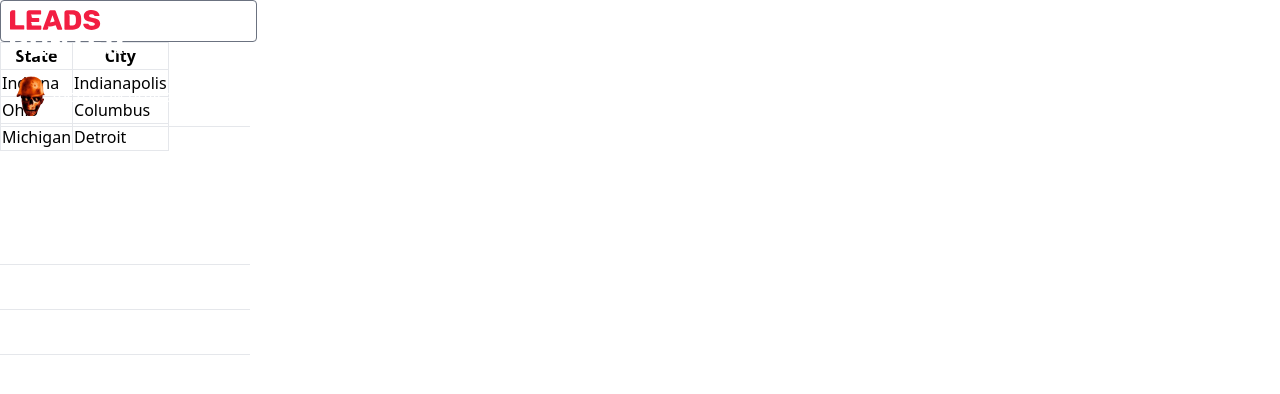
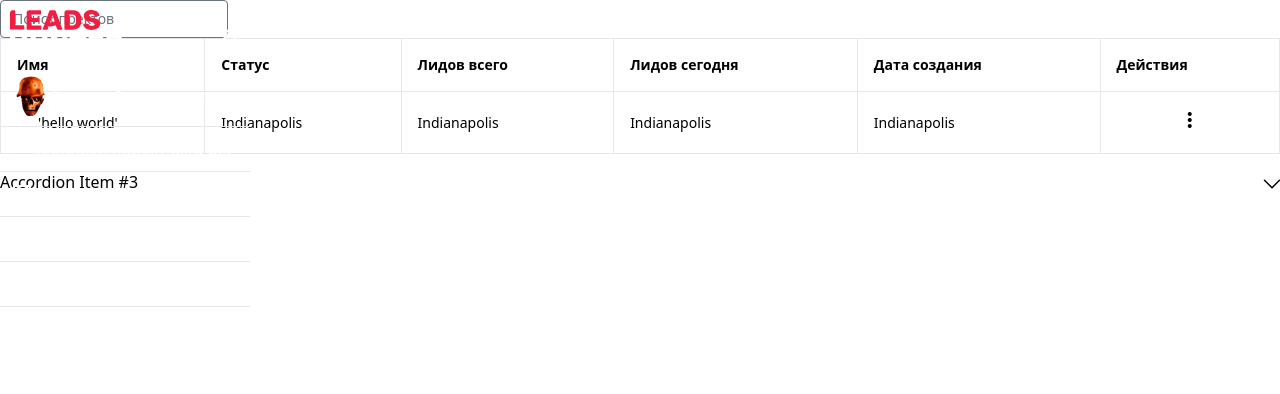
Before and after one commit to BRITVA-hp/leads-hunter-crm, a Vue app: page / in a window 1280 px wide. Shown: the top 394 px of the page. Built offline with nearby package versions, Linux system fonts and the light colour scheme; what tw-elements would draw is missing.

Commit message:
fix accordion

```diff
--- a/src/assets/sass/style.sass
+++ b/src/assets/sass/style.sass
@@ -7,4 +7,5 @@
 @import "templates/loader"
 @import "templates/registrations"
 @import "templates/sidebar"
+@import "templates/projects"
 @import "media"
--- /dev/null
+++ b/src/assets/sass/templates/_projects.sass
@@ -0,0 +1,4 @@
+.project
+  &__initials
+    min-width: 36px
+    min-height: 36px
--- a/src/components/Sidebar.vue
+++ b/src/components/Sidebar.vue
@@ -16,7 +16,7 @@
 
     <div
       :class="{'hover:bg-zinc-600 duration-300' : sidebarActive}"
-      class="sidebar--active__item accordion" id="sidenavUser">
+      class="sidebar--active__item" id="sidenavUser">
 
       <div class="sidebar--active__show sidebar__hover cursor-pointer relative w-12 h-12 flex justify-center items-center hover:bg-zinc-600 duration-300 p-2">
         <img class="block" src="../assets/img/avatar-default.png" alt="avatar">
@@ -51,8 +51,9 @@
         </div>
       </div>
 
+      <div class="accordion-header" id="sidenavUserHeader">
         <button class="
-        accordion-button
+          relative
           collapsed
           sidebar__user__button
           sidebar--active__hide
@@ -66,10 +67,11 @@
           hover:bg-zinc-600
           duration-300"
           type="button"
-        data-bs-toggle="collapse"
           data-bs-target="#sidenavUserMenu"
           aria-expanded="false"
-        aria-controls="sidenavUserMenu">
+          aria-controls="sidenavUserMenu"
+          data-te-collapse-collapsed
+          data-te-collapse-init>
 
           <div class="w-10 h-10 overflow-hidden flex justify-center items-center">
             <img src="../assets/img/avatar-default.png" alt="avatar">
@@ -77,8 +79,10 @@
 
           <p class="text-ellipsis overflow-hidden whitespace-nowrap">Тестовый пользователь</p>
         </button>
-      <div id="sidenavUserMenu" class="sidebar--active__hide accordion-collapse collapse max-h-80 overflow-auto border-b border-gray-500"
-           data-bs-parent="#sidenavUser">
+      </div>
+
+      <div id="sidenavUserMenu" class="sidebar--active__hide accordion-collapse collapse max-h-80 overflow-auto border-b border-gray-500 !visible hidden"
+           data-bs-parent="#sidenavUser" data-te-collapse-item aria-labelledby="sidenavUserHeader" data-te-parent="#sidenavUser">
         <ul class="p-2.5 text-gray-100">
           <li>
               <router-link class="flex items-center gap-1.5 w-full text-sm leading-none hover:bg-zinc-600 p-1.5 duration-300 rounded" to="/">
@@ -110,12 +114,11 @@
 
     <div
       :class="{ 'hover:bg-zinc-600 duration-300' : sidebarActive }"
-      class="sidebar--active__item dropdown relative">
+      class="sidebar--active__item relative" data-te-dropdown-ref>
 
       <button
         class="
         sidebar--active__show
-        dropdown-toggle
         w-full
         flex
         items-center
@@ -126,8 +129,8 @@
         p-2"
         type="button"
         id="sidenavProjectsButton"
-        data-bs-toggle="dropdown"
-        aria-expanded="false">
+        aria-expanded="false"
+        data-te-dropdown-toggle-ref>
 
         <span class="material-icons-outlined">
         format_list_bulleted
@@ -136,7 +139,6 @@
 
       <button
         class="
-        dropdown-toggle
         w-full
         flex
         items-center
@@ -149,8 +151,8 @@
         sidebar--active__hide"
         type="button"
         id="sidenavProjectsButton"
-        data-bs-toggle="dropdown"
-        aria-expanded="false">
+        aria-expanded="false"
+        data-te-dropdown-toggle-ref>
 
         <span class="material-icons-outlined">
         format_list_bulleted
@@ -175,7 +177,7 @@
       </button>
       <ul id="sidenavProjectsList"
           class="
-          dropdown-menu
+          [&[data-te-dropdown-show]]:block
           bg-zinc-500
           shadow-xl
           w-full
@@ -188,8 +190,9 @@
           border
           border-gray-500
           p-2
-          text-gray-100"
-           aria-labelledby="sidenavProjectsButton">
+          text-gray-100
+          z-10"
+           aria-labelledby="sidenavProjectsButton" data-te-dropdown-menu-ref>
         <li class="dropdown-item">
           <router-link class="block w-full text-sm leading-none hover:bg-zinc-700 p-1.5 duration-300 rounded text-ellipsis overflow-hidden whitespace-nowrap" to="/">
             1. Ещё проект
--- a/src/components/projects/Projects.vue
+++ b/src/components/projects/Projects.vue
@@ -1,29 +1,102 @@
 <template>
-  <div class="w-full pt-10">
-    <input type="text" class="form-input rounded">
+  <div class="w-full p-3">
+    <div class="mb-2">
+      <input type="text" placeholder="Поиск пректов" class="form-input border-slate-300 text-sm rounded">
+    </div>
 
-    <table class="border-collapse border border-slate-500 ...">
-      <thead>
+    <div class="overflow-x-auto pb-16">
+      <table class="border-collapse w-full border border-slate-400 dark:border-slate-500 bg-white dark:bg-slate-800 text-sm shadow-sm">
+        <thead class="bg-slate-50 dark:bg-slate-700">
         <tr>
-        <th class="border border-slate-600 ...">State</th>
-        <th class="border border-slate-600 ...">City</th>
+          <th class="border border-slate-300 dark:border-slate-600 font-semibold p-4 text-slate-900 dark:text-slate-200 text-left">Имя</th>
+          <th class="border border-slate-300 dark:border-slate-600 font-semibold p-4 text-slate-900 dark:text-slate-200 text-left">Статус</th>
+          <th class="border border-slate-300 dark:border-slate-600 font-semibold p-4 text-slate-900 dark:text-slate-200 text-left">Лидов всего</th>
+          <th class="border border-slate-300 dark:border-slate-600 font-semibold p-4 text-slate-900 dark:text-slate-200 text-left">Лидов сегодня</th>
+          <th class="border border-slate-300 dark:border-slate-600 font-semibold p-4 text-slate-900 dark:text-slate-200 text-left">Дата создания</th>
+          <th class="border border-slate-300 dark:border-slate-600 font-semibold p-4 text-slate-900 dark:text-slate-200 text-left">Действия</th>
         </tr>
         </thead>
         <tbody>
         <tr>
-        <td class="border border-slate-700 ...">Indiana</td>
-        <td class="border border-slate-700 ...">Indianapolis</td>
-      </tr>
-      <tr>
-        <td class="border border-slate-700 ...">Ohio</td>
-        <td class="border border-slate-700 ...">Columbus</td>
-      </tr>
-      <tr>
-        <td class="border border-slate-700 ...">Michigan</td>
-        <td class="border border-slate-700 ...">Detroit</td>
+          <td class="border border-slate-300 dark:border-slate-700 p-2 text-slate-500 dark:text-slate-400">
+            <div class="flex items-center gap-x-2">
+              <div class="project__initials bg-blue-900 w-9 h-9 rounded-full text-white flex items-center justify-center">
+                {{ initials('hello world') }}
+              </div>
+              <span>'hello world'</span>
+            </div>
+          </td>
+          <td class="border border-slate-300 dark:border-slate-700 p-4 text-slate-500 dark:text-slate-400">Indianapolis</td>
+          <td class="border border-slate-300 dark:border-slate-700 p-4 text-slate-500 dark:text-slate-400">Indianapolis</td>
+          <td class="border border-slate-300 dark:border-slate-700 p-4 text-slate-500 dark:text-slate-400">Indianapolis</td>
+          <td class="border border-slate-300 dark:border-slate-700 p-4 text-slate-500 dark:text-slate-400">Indianapolis</td>
+          <td class="border border-slate-300 dark:border-slate-700 p-4 text-slate-500 dark:text-slate-400">
+
+            <div class="relative" data-te-dropdown-ref>
+
+              <div id="projectActionsButton" class="cursor-pointer text-center" data-bs-toggle="dropdown" aria-expanded="false" data-te-dropdown-toggle-ref>
+                <span class="material-icons-outlined">
+                more_vert
+                </span>
+              </div>
+
+              <ul class="[&[data-te-dropdown-show]]:block absolute hidden border border-slate-300 bg-slate-200 left-0 min-w-full rounded text-slate-800 font-semibold overflow-hidden" aria-labelledby="projectActionsButton" data-te-dropdown-menu-ref>
+                <li class="border-b border-slate-300 cursor-pointer p-2 hover:bg-slate-300 duration-300">Журнал</li>
+                <li class="cursor-pointer p-2 hover:bg-slate-300 duration-300">Удалить</li>
+              </ul>
+
+            </div>
+
+          </td>
         </tr>
         </tbody>
       </table>
+    </div>
+
+    <div id="accordionExample">
+      <button
+          class="group relative flex w-full items-center border-0 bg-white py-4 px-5 text-left text-base text-neutral-800 transition [overflow-anchor:none] hover:z-[2] focus:z-[3] focus:outline-none dark:bg-neutral-800 dark:text-white [&:not([data-te-collapse-collapsed])]:bg-white [&:not([data-te-collapse-collapsed])]:text-primary [&:not([data-te-collapse-collapsed])]:[box-shadow:inset_0_-1px_0_rgba(229,231,235)] dark:[&:not([data-te-collapse-collapsed])]:bg-neutral-800 dark:[&:not([data-te-collapse-collapsed])]:text-primary-400 dark:[&:not([data-te-collapse-collapsed])]:[box-shadow:inset_0_-1px_0_rgba(75,85,99)] [&[data-te-collapse-collapsed]]:rounded-b-[15px] [&[data-te-collapse-collapsed]]:transition-none"
+          type="button"
+          data-te-collapse-init
+          data-te-collapse-collapsed
+          data-te-target="#collapseThree"
+          aria-expanded="false"
+          aria-controls="collapseThree">
+        Accordion Item #3
+        <span
+            class="ml-auto -mr-1 h-5 w-5 shrink-0 rotate-[-180deg] fill-[#336dec] transition-transform duration-200 ease-in-out group-[[data-te-collapse-collapsed]]:mr-0 group-[[data-te-collapse-collapsed]]:rotate-0 group-[[data-te-collapse-collapsed]]:fill-[#212529] motion-reduce:transition-none dark:fill-blue-300 dark:group-[[data-te-collapse-collapsed]]:fill-white">
+          <svg
+              xmlns="http://www.w3.org/2000/svg"
+              fill="none"
+              viewBox="0 0 24 24"
+              stroke-width="1.5"
+              stroke="currentColor"
+              class="h-6 w-6">
+            <path
+                stroke-linecap="round"
+                stroke-linejoin="round"
+                d="M19.5 8.25l-7.5 7.5-7.5-7.5" />
+          </svg>
+        </span>
+      </button>
+      <div
+          id="collapseThree"
+          class="!visible hidden"
+          data-te-collapse-item
+          data-te-parent="#accordionExample">
+        <div class="py-4 px-5">
+          <strong>This is the third item's accordion body.</strong> It is
+          hidden by default, until the collapse plugin adds the appropriate
+          classes that we use to style each element. These classes control
+          the overall appearance, as well as the showing and hiding via CSS
+          transitions. You can modify any of this with custom CSS or
+          overriding our default variables. It's also worth noting that just
+          about any HTML can go within the <code>.accordion-body</code>,
+          though the transition does limit overflow.
+        </div>
+      </div>
+    </div>
+
   </div>
 </template>
 
@@ -32,6 +105,13 @@ import productsService from "../../services/getProjects";
 
 export default {
   name: "Projects",
+  methods: {
+    initials(str) {
+      const arr = str ? str.split(' ') : []
+      const initials = (arr[0] ? arr[0][0] : '')+(arr[1] ? arr[1][0] : '')
+      return initials.toUpperCase()
+    }
+  },
   async created() {
     // await productsService.getProjects()
     //     .then(response => {
--- a/src/views/Home.vue
+++ b/src/views/Home.vue
@@ -1,5 +1,5 @@
 <template>
-  <div class="relative pt-16 lg:p-0 lg:flex lg:flex-row gap-y-4 lg:gap-x-8 lg:min-h-screen">
+  <div class="relative pt-16 lg:p-0 lg:flex lg:flex-row gap-y-4 lg:gap-x-4 lg:min-h-screen">
 
     <sidebar-app></sidebar-app>
 
```
Also changed, not shown: 1 other file (tests, documents, lock files or other folders). Lines whose indentation alone changed are shown as unchanged.
